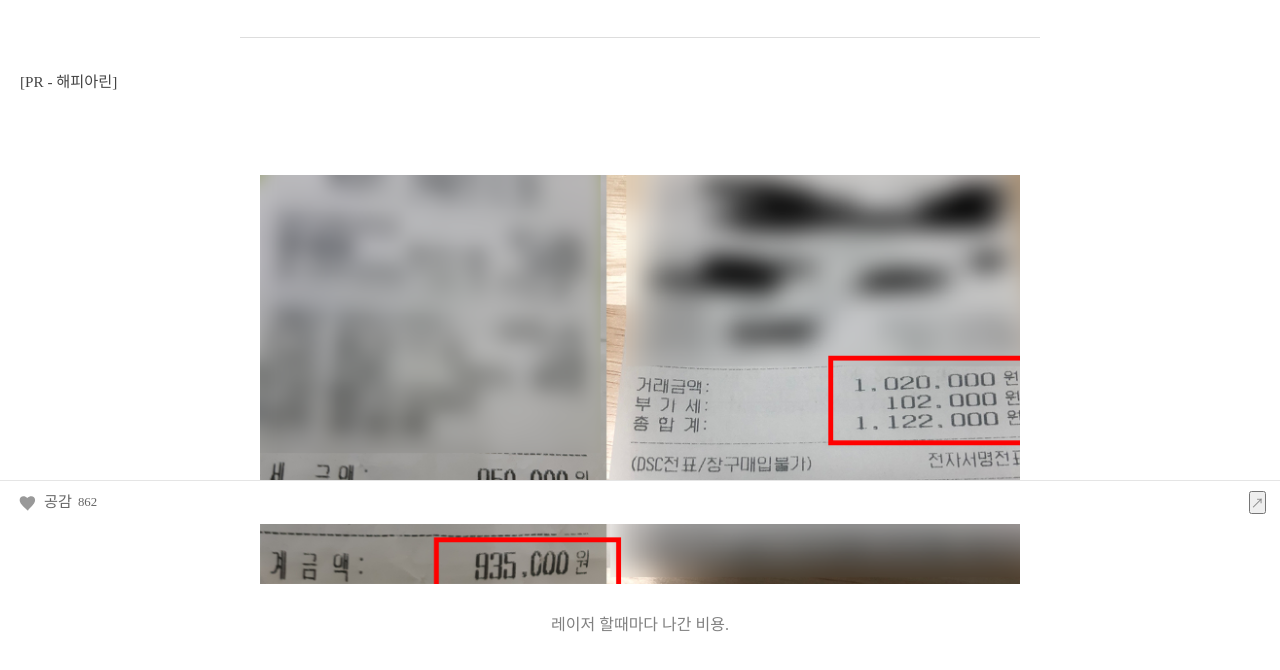
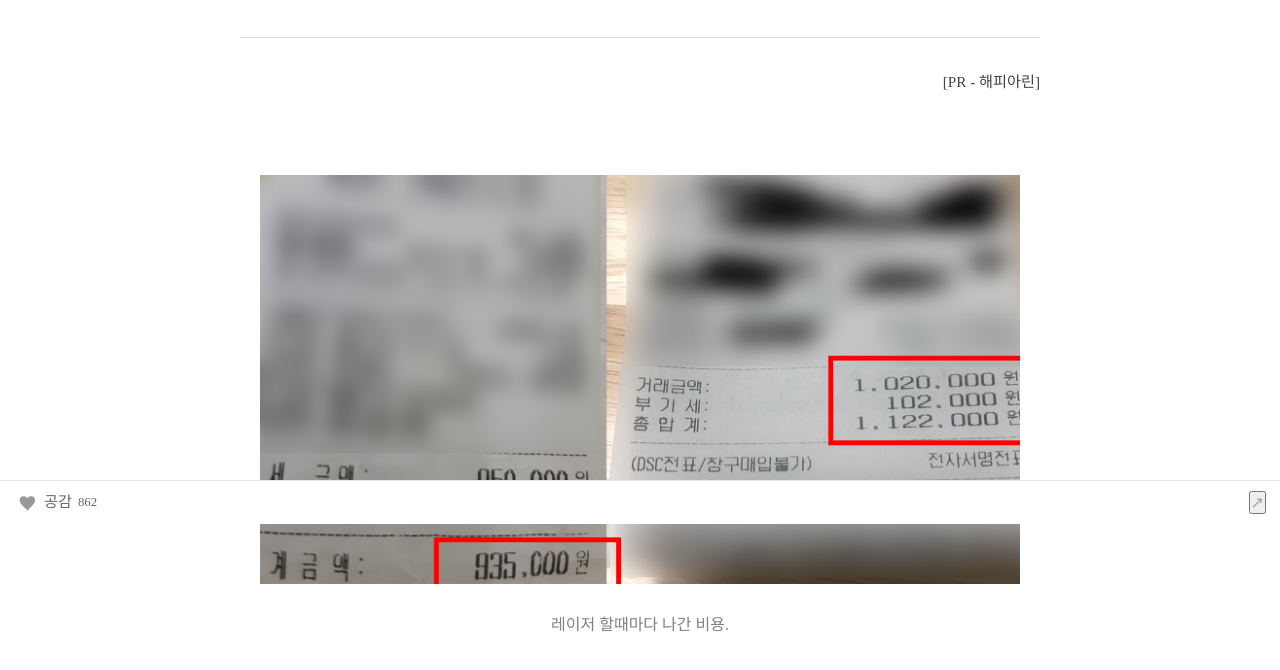
Before and after one commit to loveko3242/taboola2, a plain HTML site: page skincare/index.html in a window 1280 px wide. Shown: the part 276-946 px from the top of the page. Drawn offline with Linux system fonts and the light colour scheme; a web font is replaced by a local one.

Commit message:
Update style.css

```diff
--- a/skincare/style.css
+++ b/skincare/style.css
@@ -215,10 +215,13 @@ body {
 }
 
 .right-text {
-  margin-left: auto;   /* 왼쪽 공간을 밀어냄 */
-  margin-right: 10px;  /* 버튼과 간격 */
+  margin-top: 8px;       /* 위쪽과 약간 간격 */
   font-size: 0.95rem;
   color: #444;
+  text-align: right;     /* 오른쪽 정렬 */
+  max-width: 800px;      /* 본문 너비에 맞춤 */
+  margin-left: auto;
+  margin-right: auto;
 }
 
 /* 인트로 블록 */
```
